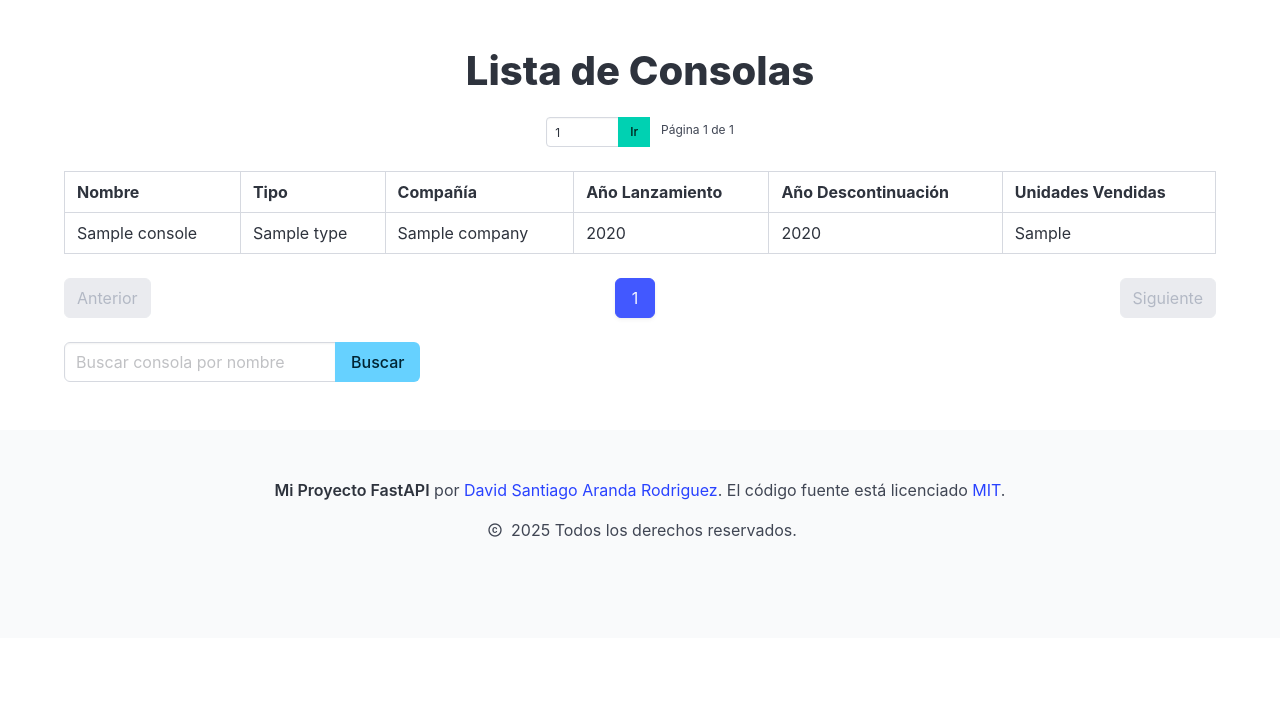
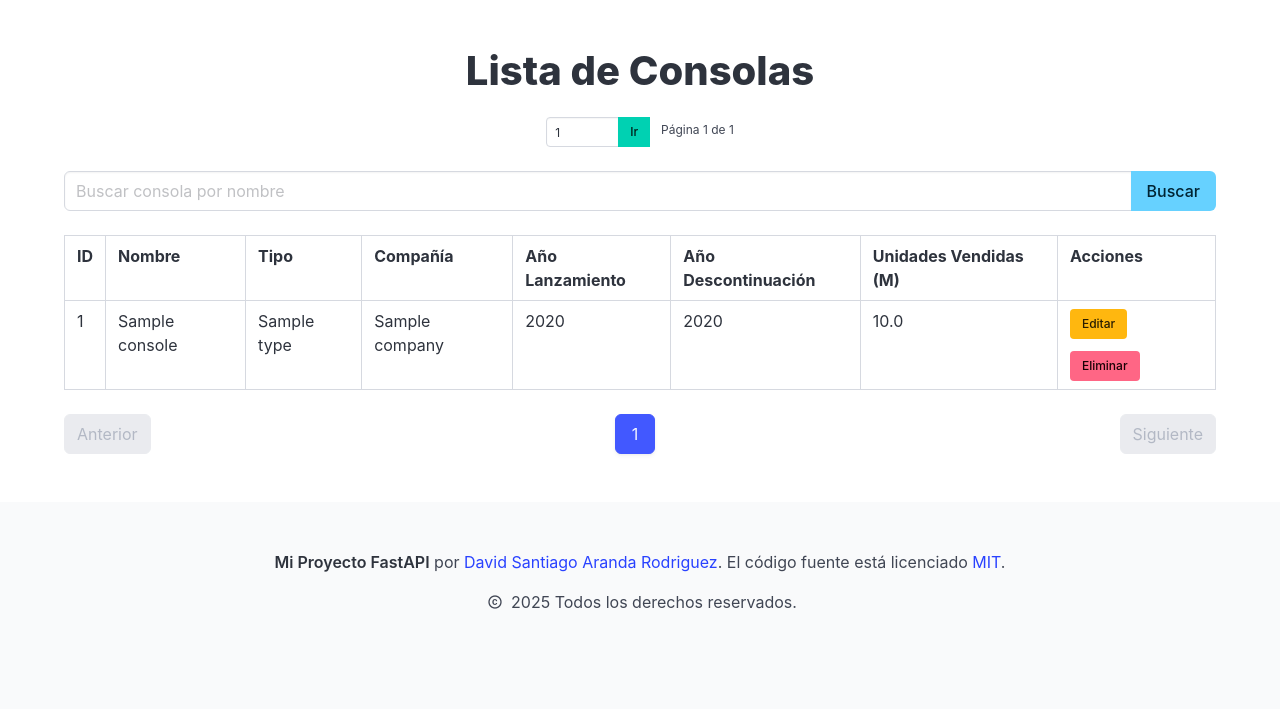
Before and after one commit to SantiArandaRod/dev_project, a FastAPI app: template templates/consoles/consoles.html in a window 1280 px wide. Shown: the part 52-761 px from the top of the page. Run offline with FastAPI, Linux system fonts and the light colour scheme; the template is opened without the code that fills it: most values are stand-ins (such as "Sample title", 1, 10 or a date in 2020).

Commit message:
add forms

```diff
--- a/templates/consoles/consoles.html
+++ b/templates/consoles/consoles.html
@@ -6,6 +6,8 @@
 {% block content %}
     <h1 class="title has-text-centered is-2">Lista de Consolas</h1>
 
+    {# Formulario para ir a una página específica (si lo tienes para consolas) #}
+    {% if page is defined and total_pages is defined %}
         <div class="field is-grouped is-grouped-centered mb-5">
             <div class="control">
                 <form action="{{ request.url.path }}" method="get" class="field has-addons">
@@ -20,29 +22,52 @@
                 </form>
             </div>
         </div>
+    {% endif %}
+
+    {# Formulario de búsqueda para Consolas #}
+    <form action="/consoles/search" method="get" class="field has-addons is-centered mb-5">
+        <div class="control is-expanded">
+            <input class="input" type="text" name="q" placeholder="Buscar consola por nombre" value="{{ query if query is not none else '' }}">
+        </div>
+        <div class="control">
+            <button class="button is-info" type="submit">Buscar</button>
+        </div>
+    </form>
+
 
     {% if consoles %}
         <div class="table-container">
             <table class="table is-fullwidth is-striped is-hoverable is-bordered">
                 <thead>
                     <tr>
+                        <th>ID</th>
                         <th>Nombre</th>
                         <th>Tipo</th>
                         <th>Compañía</th>
                         <th>Año Lanzamiento</th>
                         <th>Año Descontinuación</th>
-                        <th>Unidades Vendidas</th>
+                        <th>Unidades Vendidas (M)</th>
+                        <th>Acciones</th>
                     </tr>
                 </thead>
                 <tbody>
                     {% for console in consoles %}
                     <tr>
+                        <td>{{ console.id }}</td>
                         <td>{{ console.Console_Name }}</td>
                         <td>{{ console.Type }}</td>
                         <td>{{ console.Company }}</td>
                         <td>{{ console.Released_Year }}</td>
                         <td>{{ console.Discontinuation_Year if console.Discontinuation_Year is not none else 'N/A' }}</td>
-                        <td>{{ console.Units_Sold }}</td>
+                        <td>{{ "%.1f"|format(console.Units_Sold) if console.Units_Sold is not none else 'N/A' }}</td>
+                        <td>
+                            <div class="buttons are-small"> {# Contenedor para los botones #}
+                                <a href="/consoles/{{ console.id }}/edit" class="button is-warning">Editar</a>
+                                <form action="/consoles/{{ console.id }}/delete" method="post" style="display:inline;"> {# Formulario para Eliminar #}
+                                    <button type="submit" class="button is-danger" onclick="return confirm('¿Estás seguro de que quieres eliminar esta consola?');">Eliminar</button>
+                                </form>
+                            </div>
+                        </td>
                     </tr>
                     {% endfor %}
                 </tbody>
@@ -52,22 +77,24 @@
         <p class="notification is-info has-text-centered">No hay consolas disponibles en este momento.</p>
     {% endif %}
 
+    {# Controles de paginación (si los tienes para consolas) #}
+    {% if page is defined and total_pages is defined %}
         <nav class="pagination is-centered mt-5" role="navigation" aria-label="pagination">
             {% if page > 1 %}
-            <a class="pagination-previous" href="?page={{ page - 1 }}">Anterior</a>
+                <a class="pagination-previous" href="?page={{ page - 1 }}{% if query %}&q={{ query }}{% endif %}">Anterior</a>
             {% else %}
                 <a class="pagination-previous" disabled>Anterior</a>
             {% endif %}
 
             {% if page < total_pages %}
-            <a class="pagination-next" href="?page={{ page + 1 }}">Siguiente</a>
+                <a class="pagination-next" href="?page={{ page + 1 }}{% if query %}&q={{ query }}{% endif %}">Siguiente</a>
             {% else %}
                 <a class="pagination-next" disabled>Siguiente</a>
             {% endif %}
 
             <ul class="pagination-list">
                 {% if page > 2 %}
-                <li><a class="pagination-link" href="?page=1">1</a></li>
+                    <li><a class="pagination-link" href="?page=1{% if query %}&q={{ query }}{% endif %}">1</a></li>
                 {% endif %}
 
                 {% if page > 3 %}
@@ -77,7 +104,7 @@
                 {% for p in range(page - 1, page + 2) %}
                     {% if 1 <= p <= total_pages %}
                         <li>
-                        <a class="pagination-link {% if p == page %}is-current{% endif %}" href="?page={{ p }}">{{ p }}</a>
+                            <a class="pagination-link {% if p == page %}is-current{% endif %}" href="?page={{ p }}{% if query %}&q={{ query }}{% endif %}">{{ p }}</a>
                         </li>
                     {% endif %}
                 {% endfor %}
@@ -87,19 +114,9 @@
                 {% endif %}
 
                 {% if page < total_pages - 1 %}
-                <li><a class="pagination-link" href="?page={{ total_pages }}">{{ total_pages }}</a></li>
+                    <li><a class="pagination-link" href="?page={{ total_pages }}{% if query %}&q={{ query }}{% endif %}">{{ total_pages }}</a></li>
                 {% endif %}
             </ul>
         </nav>
-<form action="/consoles/search" method="get" class="field has-addons is-centered mt-5">
-  <div class="control">
-    <input class="input" type="text" name="q" placeholder="Buscar consola por nombre" required>
-  </div>
-  <div class="control">
-    <button class="button is-info" type="submit">Buscar</button>
-  </div>
-</form>
-
-    </nav>
-
+    {% endif %}
 {% endblock %}
```
Lines whose indentation alone changed are shown as unchanged.
